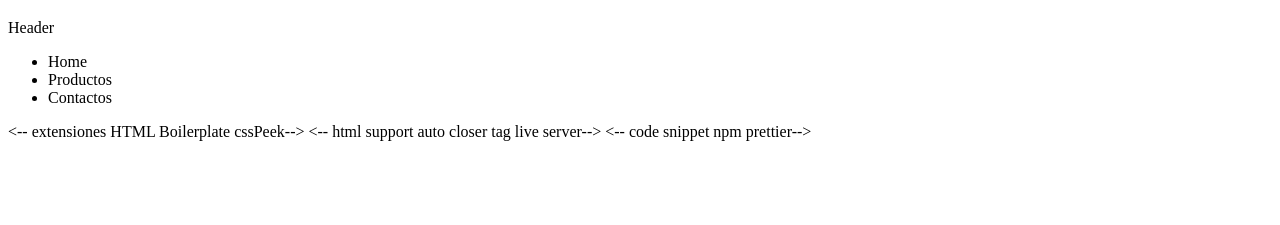
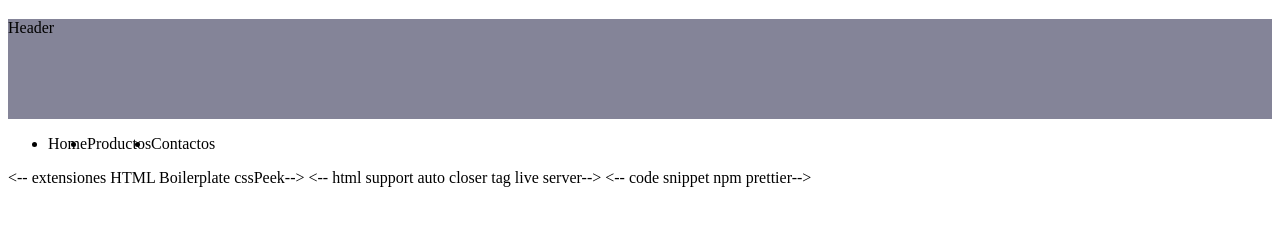
Before and after one commit to elbebuchon/practica_react, a plain HTML site: page index.html in a window 1280 px wide. Shown: the part 61-286 px from the top of the page. Drawn offline with Linux system fonts and the light colour scheme.

Commit message:
otro commit

```diff
--- a/index.html
+++ b/index.html
@@ -10,9 +10,10 @@
 <body>
     <h1>Bienvenidos a mi sitio web</h1>
     <header>Header</header>
-    <nav><div class="nav">
+    <nav>
+        <div class="nav">
         <div>
-            <ul>
+            <ul class="navegacion">
                 <li>Home</li>
                 <li>Productos</li>
                 <li>Contactos</li>
--- a/style.css
+++ b/style.css
@@ -12,3 +12,14 @@
    background-color: rgb(65, 89, 65);
    font-family: Helvetica;
 }
+
+header{
+    margin: 0px;
+    width: 100%;
+    height: 100px;
+    background-color: rgb(132, 132, 152);
+}
+.navegacion{
+    display: flex;
+    align-items: flex-start;
+}
```
